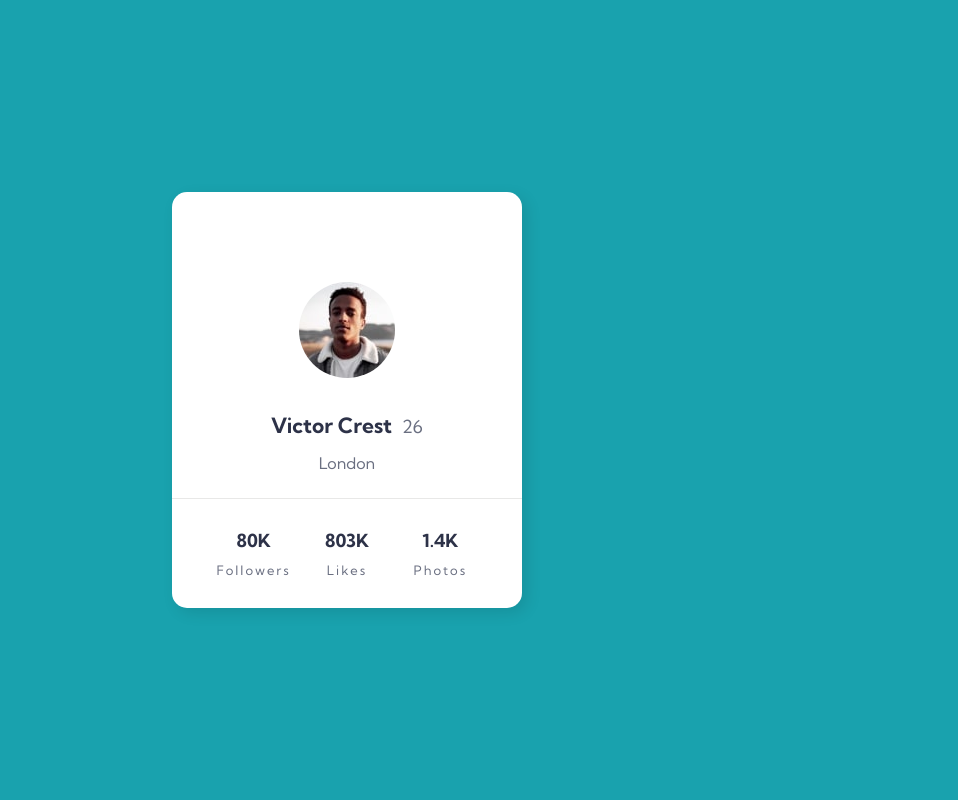
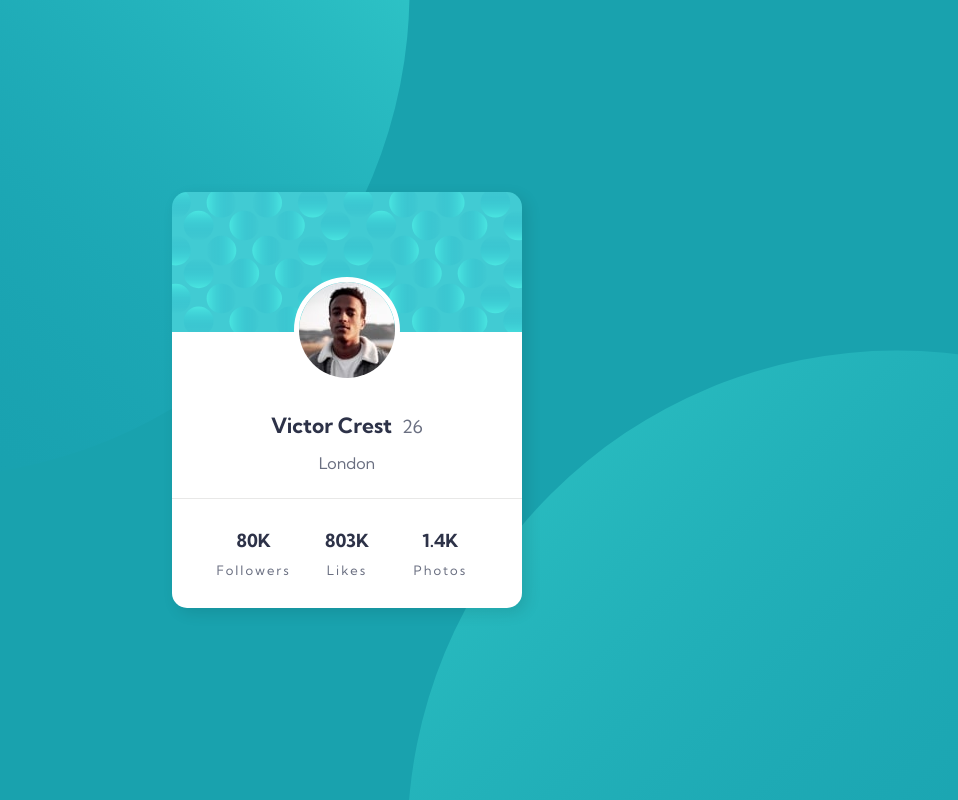
Before and after one commit to 2zip/profile-card-component-main, a plain HTML site: page index.html in a window 1280 px wide. Shown: the whole page, without its empty margins (293-1251 px from the left). Drawn offline with Linux system fonts and the light colour scheme; the site is published under a folder, as on GitHub Pages, so addresses that start at the root find nothing.

Commit message:
changed the url of the images

```diff
--- a/index.html
+++ b/index.html
@@ -6,7 +6,7 @@
   <meta charset="UTF-8">
   <meta name="viewport" content="width=device-width, initial-scale=1.0">
   <link rel="icon" type="image/png" sizes="32x32" href="./resources/images/favicon-32x32.png">
-  <link rel="stylesheet" href="resources/css/style.css">
+  <link rel="stylesheet" href="./resources/css/style.css">
   <title>Frontend Mentor | Profile card component</title>
 </head>
 
--- a/resources/css/style.css
+++ b/resources/css/style.css
@@ -24,8 +24,8 @@ body {
 	place-items: center;
 	min-height: 100vh;
 	background-size: cover;
-	background-image: url(/resources/images/bg-pattern-top.svg),
-		url(/resources/images/bg-pattern-bottom.svg);
+	background-image: url(../images/bg-pattern-top.svg),
+		url(../images/bg-pattern-bottom.svg);
 	background-position: -450px -400px, 175px 335px;
 	background-repeat: no-repeat, no-repeat;
 }
@@ -35,7 +35,7 @@ body {
 	width: 325px;
 	border-radius: 15px;
 	position: relative;
-	background-image: url(/resources/images/bg-pattern-card.svg);
+	background-image: url(../images/bg-pattern-card.svg);
 	background-position: top;
 	background-repeat: repeat-x;
 	box-shadow: 5px 5px 15px rgba(12, 7, 7, 0.1);
```
